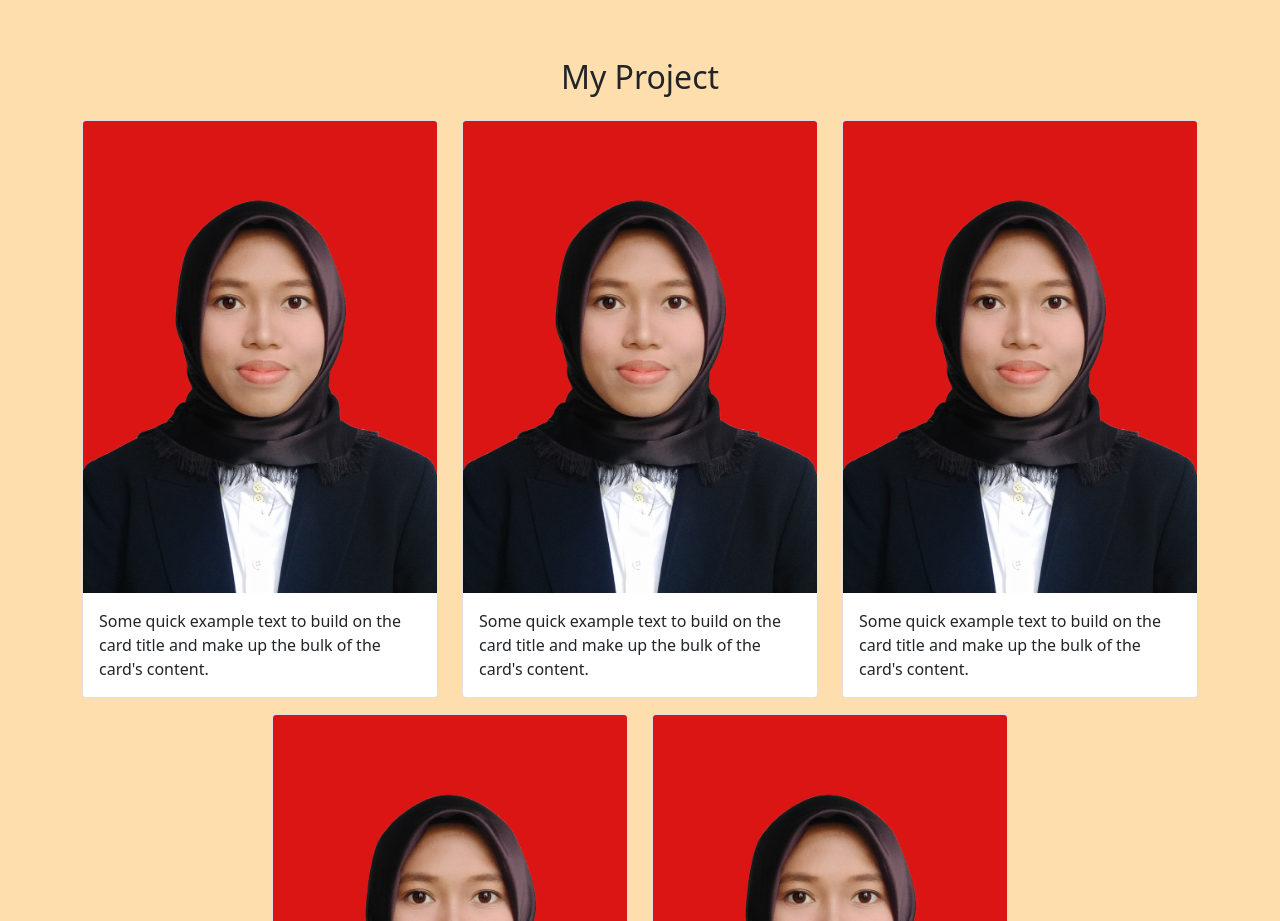
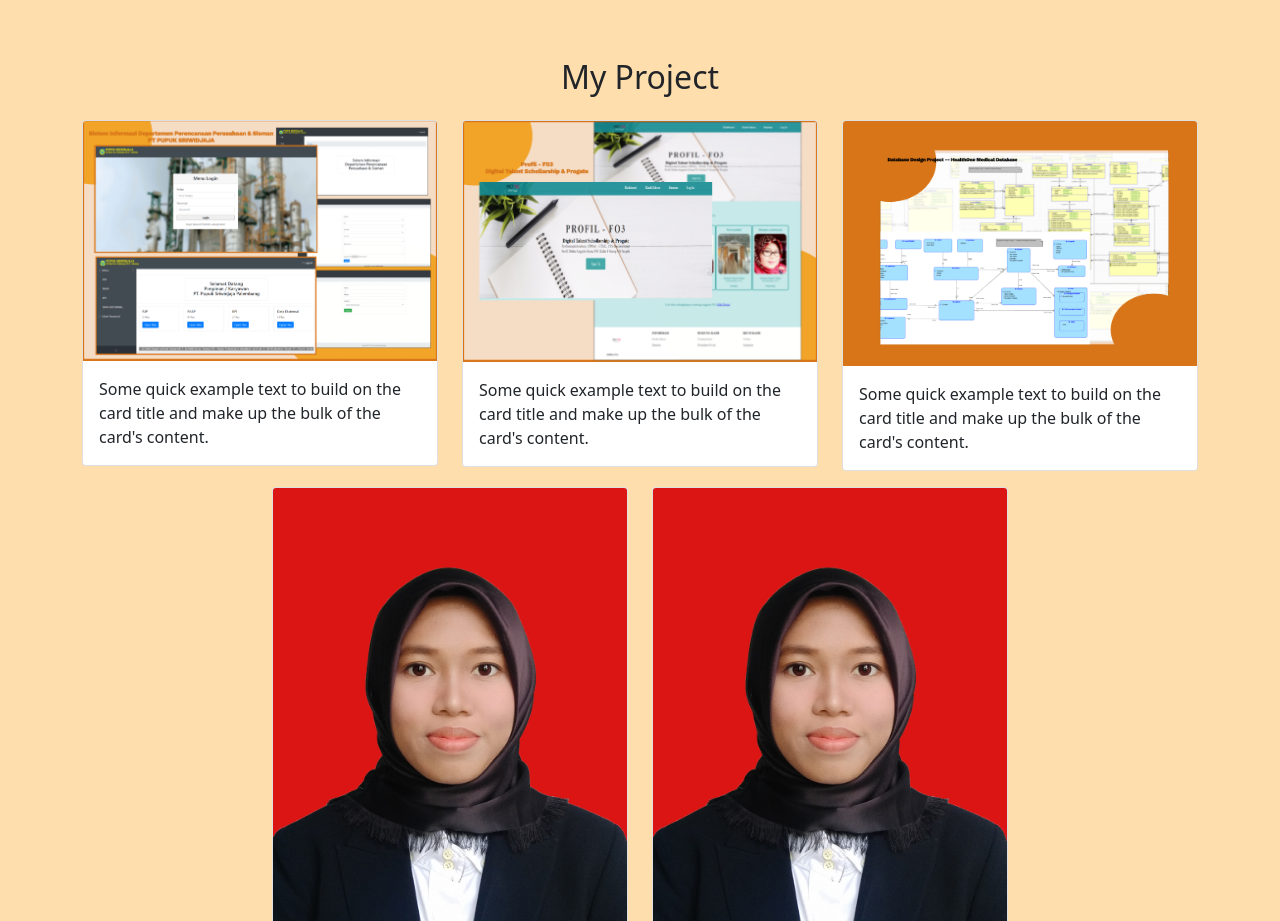
Before and after one commit to fitriakhoirunnisa/try.github.io, a plain HTML site: page index.html in a window 1280 px wide. Shown: the part 1440-2361 px from the top of the page. Drawn offline with nearby package versions, Linux system fonts and the light colour scheme.

Commit message:
menggubah foto

```diff
--- a/index.html
+++ b/index.html
@@ -101,7 +101,7 @@
         <div class="row justify-content-center">
           <div class="col-md-4 mb-3">
             <div class="card">
-              <img src="img/PAS FOTO PRIBADI.JPG" class="card-img-top" alt="project 1" />
+              <img src="img/2.png" class="card-img-top" alt="project 1" />
               <div class="card-body">
                 <p class="card-text">Some quick example text to build on the card title and make up the bulk of the card's content.</p>
               </div>
@@ -109,7 +109,7 @@
           </div>
           <div class="col-md-4 mb-3">
             <div class="card">
-              <img src="img/PAS FOTO PRIBADI.JPG" class="card-img-top" alt="project 1" />
+              <img src="img/3.png" class="card-img-top" alt="project 1" />
               <div class="card-body">
                 <p class="card-text">Some quick example text to build on the card title and make up the bulk of the card's content.</p>
               </div>
@@ -117,7 +117,7 @@
           </div>
           <div class="col-md-4 mb-3">
             <div class="card">
-              <img src="img/PAS FOTO PRIBADI.JPG" class="card-img-top" alt="project 1" />
+              <img src="img/4.png" class="card-img-top" alt="project 1" />
               <div class="card-body">
                 <p class="card-text">Some quick example text to build on the card title and make up the bulk of the card's content.</p>
               </div>
--- a/style.css
+++ b/style.css
@@ -11,7 +11,6 @@
 
 .footer{
     background-color: #d87518;
-
 }
 
 section{
```
Also changed, not shown: img/2.png (added), img/3.png (added), img/4.png (added).
